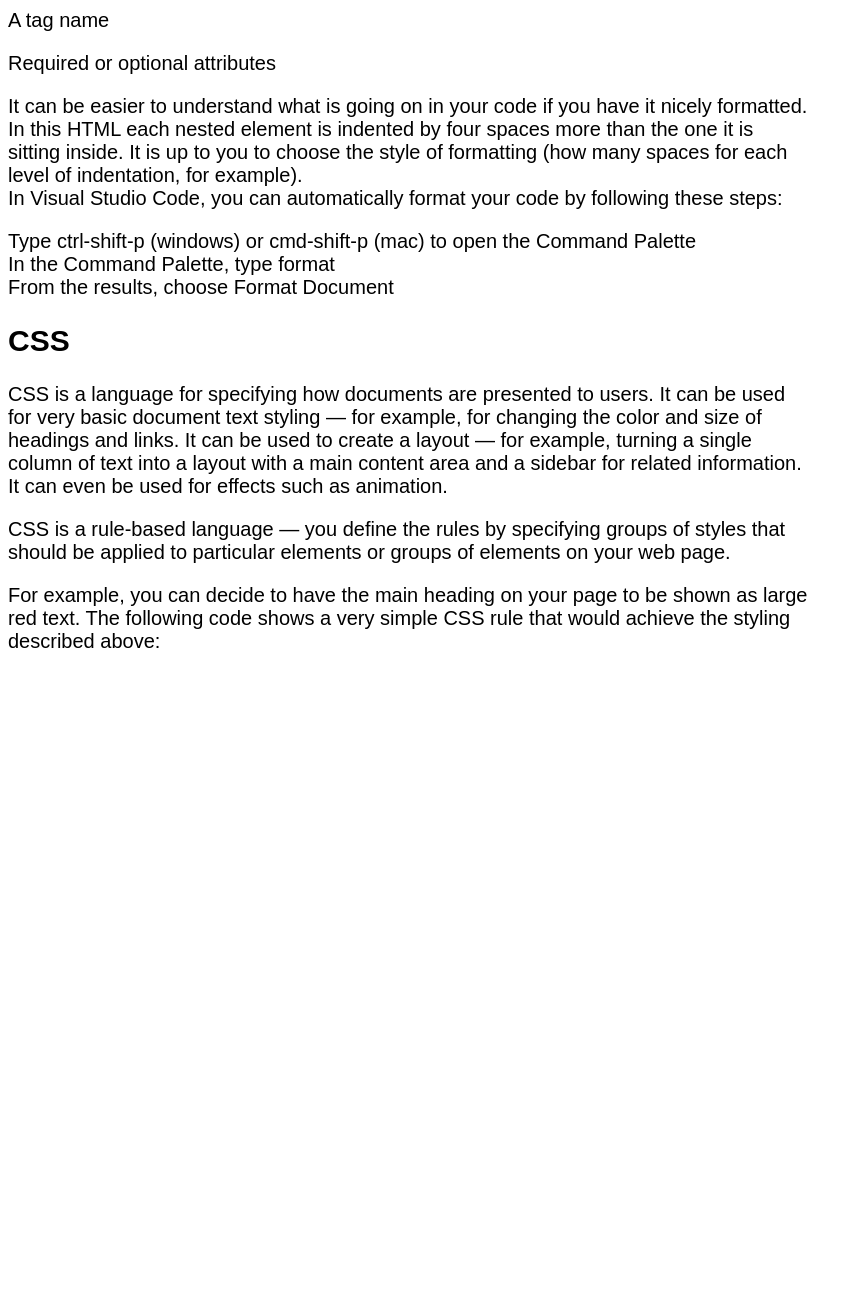
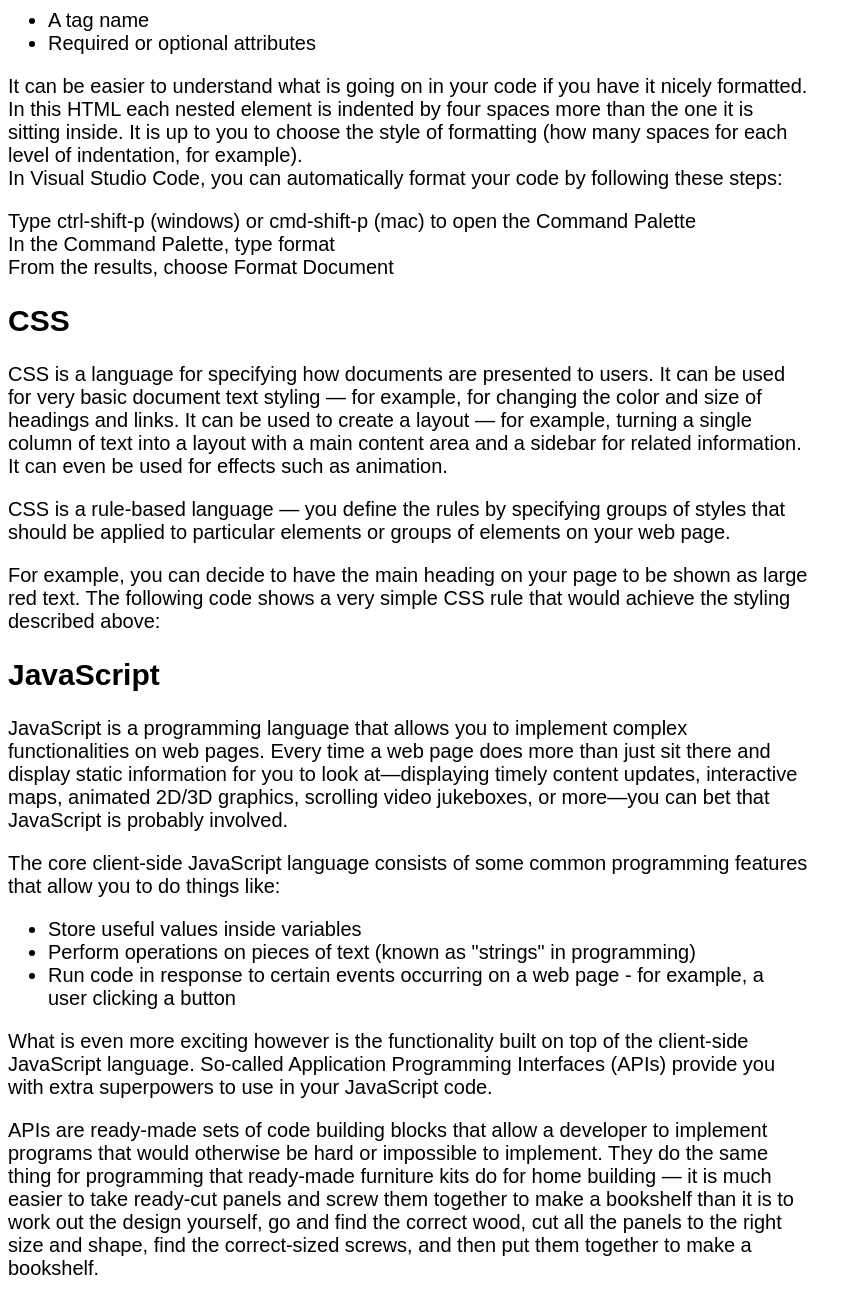
Before and after one commit to Humkisultan/ACIT1620-LAB2, a plain HTML site: page index.html in a window 1280 px wide. Shown: the part 326-1626 px from the top of the page, without its empty margins (0-862 px from the left). Before the commit the page ends 999 px from the top, so only its background shows below. Drawn offline with Linux system fonts and the light colour scheme.

Commit message:
basic frame

```diff
--- a/index.html
+++ b/index.html
@@ -12,8 +12,10 @@
     <p>At its heart, HTML is a language made up of elements, which can be applied to pieces of text to give them different meaning in a document (Is it a paragraph? Is it a bulleted list? Is it part of a table?), structure a document into logical sections (Does it have a header? Three columns of content? A navigation menu?), and embed content such as images and videos into a page.</p>
 
     <p>Elements consist of:</p>
-    <p>A tag name</p>
-    <p>Required or optional attributes</p>
+    <ul>
+    <li>A tag name</li>
+    <li>Required or optional attributes</li>
+    </ul>
 
     <p>It can be easier to understand what is going on in your code if you have it nicely formatted. In this HTML each nested element is indented by four spaces more than the one it is sitting inside. It is up to you to choose the style of formatting (how many spaces for each level of indentation, for example).
 
@@ -28,6 +30,17 @@
     <p>CSS is a language for specifying how documents are presented to users. It can be used for very basic document text styling — for example, for changing the color and size of headings and links. It can be used to create a layout — for example, turning a single column of text into a layout with a main content area and a sidebar for related information. It can even be used for effects such as animation.</p>
     <p>CSS is a rule-based language — you define the rules by specifying groups of styles that should be applied to particular elements or groups of elements on your web page.</p>
     <p>For example, you can decide to have the main heading on your page to be shown as large red text. The following code shows a very simple CSS rule that would achieve the styling described above:</p>
+    <h2>JavaScript</h2>
+    <p>JavaScript is a programming language that allows you to implement complex functionalities on web pages. Every time a web page does more than just sit there and display static information for you to look at—displaying timely content updates, interactive maps, animated 2D/3D graphics, scrolling video jukeboxes, or more—you can bet that JavaScript is probably involved.</p>
+    <p>The core client-side JavaScript language consists of some common programming features that allow you to do things like:</p>
+    <ul>
+        <li>Store useful values inside variables</li>
+        <li>Perform operations on pieces of text (known as "strings" in programming)</li>
+        <li>Run code in response to certain events occurring on a web page - for example, a user clicking a button</li>
+    </ul>
+    <p>What is even more exciting however is the functionality built on top of the client-side JavaScript language. So-called Application Programming Interfaces (APIs) provide you with extra superpowers to use in your JavaScript code.
+    </p>
+    <p>APIs are ready-made sets of code building blocks that allow a developer to implement programs that would otherwise be hard or impossible to implement. They do the same thing for programming that ready-made furniture kits do for home building — it is much easier to take ready-cut panels and screw them together to make a bookshelf than it is to work out the design yourself, go and find the correct wood, cut all the panels to the right size and shape, find the correct-sized screws, and then put them together to make a bookshelf. </p>
 
 </body>
 </html>
```
